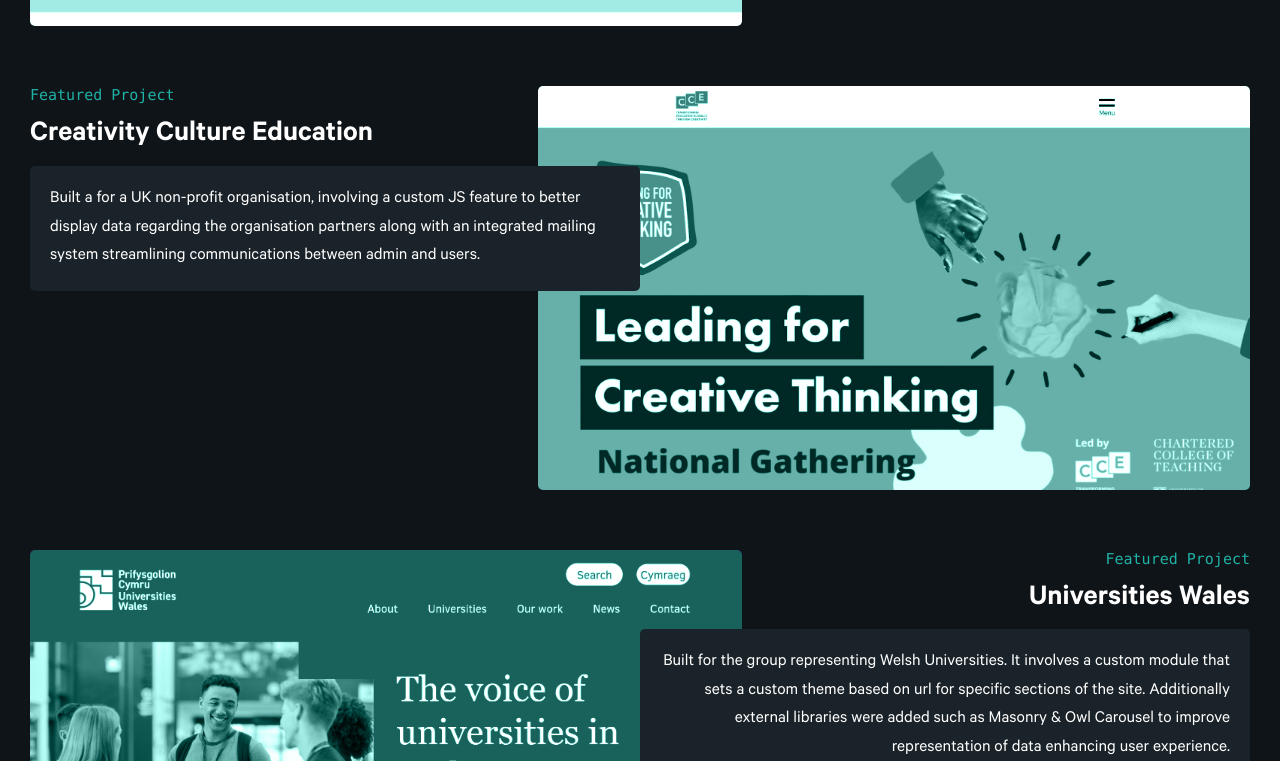
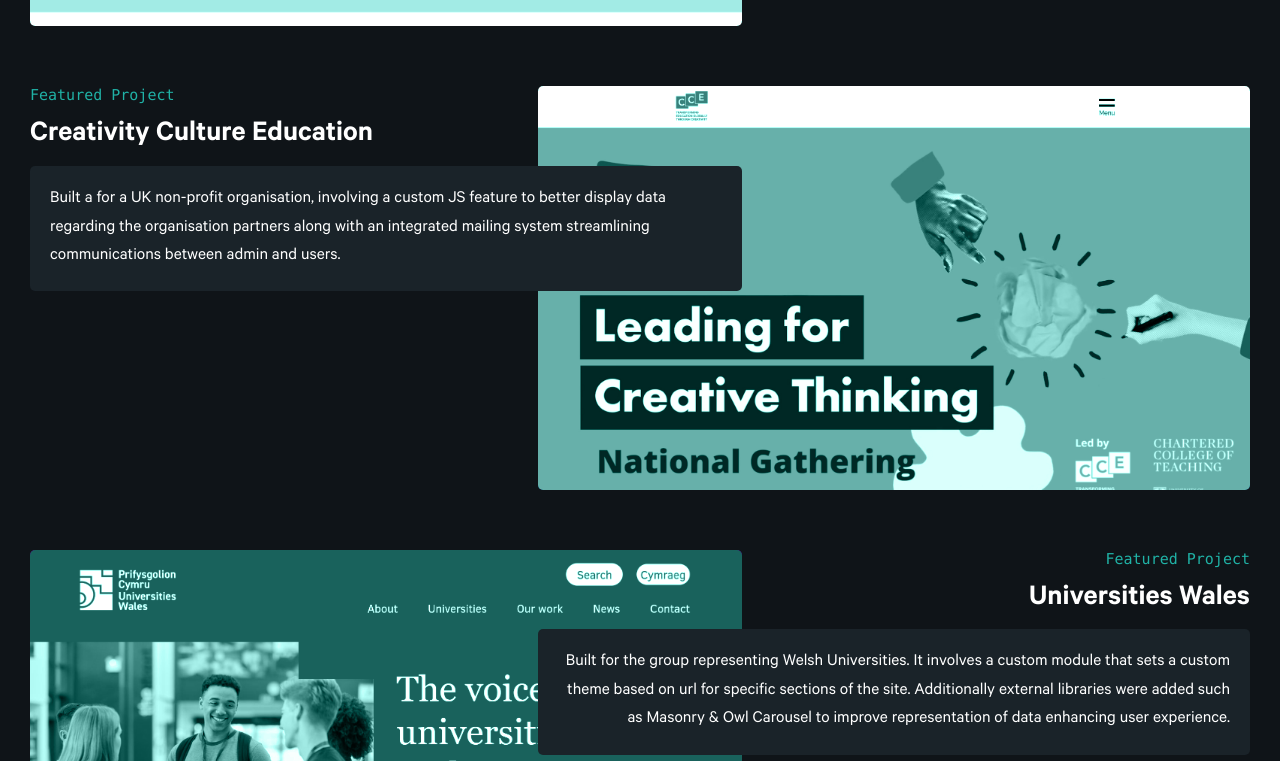
Before and after one commit to danieltroy092/portfolio, a React (Vite) app: page / in a window 1280 px wide. Shown: the part 3979-4740 px from the top of the page. Built offline with nearby package versions, Linux system fonts and the light colour scheme.

Commit message:
moved glass class to component layer

```diff
--- a/src/index.css
+++ b/src/index.css
@@ -231,7 +231,7 @@
       grid-area: 1/1/-1/8;
     }
     .project-content {
-      grid-area: 1/7/-1/-1;
+      grid-area: 1/6/-1/-1;
     }
 
     .reverse .project-image {
@@ -240,7 +240,7 @@
 
     .reverse .project-content {
       text-align: left;
-      grid-area: 1/1/-1/7;
+      grid-area: 1/1/-1/8;
     }
   }
 
```
